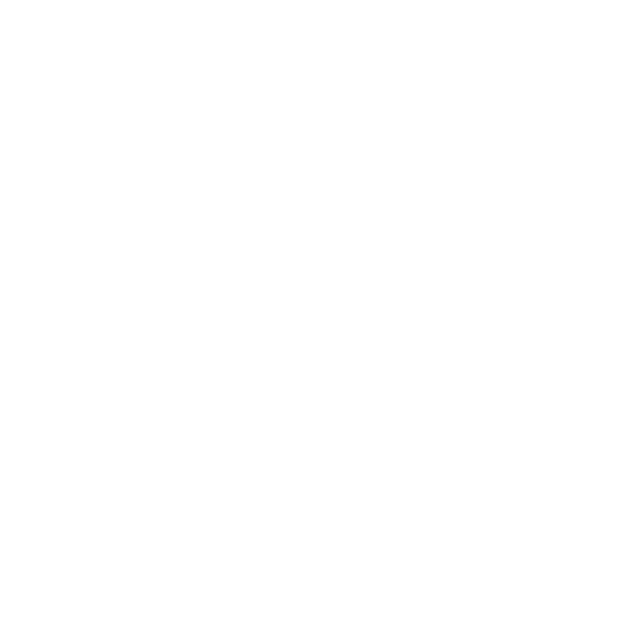
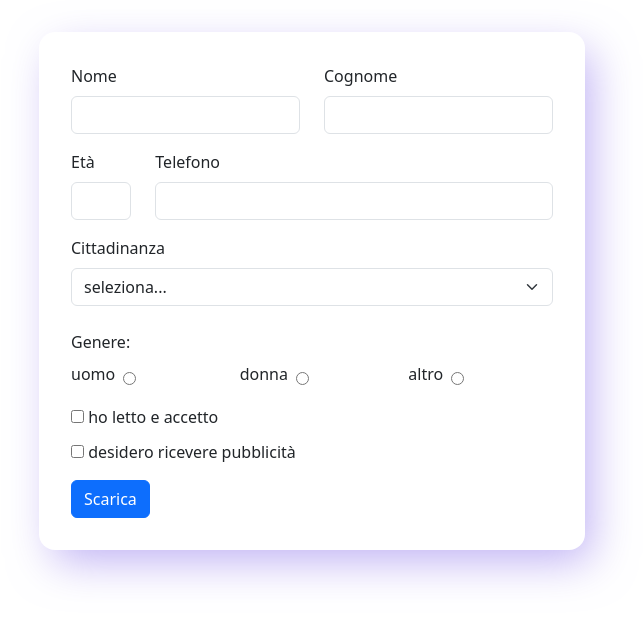
Before and after one commit to fabio-gn/Simple_input_field, a website: page index.html in a window 1280 px wide. Shown: the whole page, without its empty margins (328-971 px from the left). Drawn offline with nearby package versions, Linux system fonts and the light colour scheme.

Commit message:
completato il form e funzione download

```diff
--- a/index.html
+++ b/index.html
@@ -1,19 +1,106 @@
 <!DOCTYPE html>
 <html lang="en">
-<head>
-    <meta charset="UTF-8">
-    <meta name="viewport" content="width=device-width, initial-scale=1.0">
+  <head>
+    <meta charset="UTF-8" />
+    <meta name="viewport" content="width=device-width, initial-scale=1.0" />
     <title>Document</title>
-    <link rel="stylesheet" href="./node_modules/bootstrap/dist/css/bootstrap.min.css">
-</head>
-<body>
-    <div class="container-md-6">
+    <link rel="stylesheet" href="styles.css" />
+    <link
+      rel="stylesheet"
+      href="./node_modules/bootstrap/dist/css/bootstrap.min.css"
+    />
+  </head>
+  <body>
+    <div class="container">
+      <div class="row justify-content-center">
+        <div class="col-lg-6">
+
+            <!-- container dei campi input -->
+          <form id="form" class="container">
+            <div class="row md-6">
+
+              <div class="mb-3 col-md-6">
+                <label for="nome" class="form-label"
+                  >Nome</label
+                >
+                <input
+                  type="text"
+                  class="form-control"
+                  id="nome"
+                  name="nome"
+                  aria-describedby="nome"
+                />
+              </div>
+              <div class="mb-3 col-md-6">
+                <label for="cognome" class="form-label"
+                  >Cognome</label
+                >
+                <input
+                  type="text"
+                  class="form-control"
+                  id="cognome"
+                  name="cognome"
+                  aria-describedby="cognome"
+                />
+              </div>
+            </div>
+
+            <div class="row">
+                <div class="col-2">
+                    <label for="eta" class="form-label">Età</label>
+                    <input class="form-control" type="number" name="eta" id="eta" min="14" max="99">
+                </div>
+                <div class="col-10">
+                    <label class="form-label" for="telefono">Telefono</label>
+                    <input class="form-control "type="tel" name="telefono" id="telefono">
+                </div>
+            </div>
+            <label class="form-label mt-3" for="cittadinanza">Cittadinanza</label>
+            <select id="cittadinanza" class="form-select" aria-label="Default select example">
+                <option selected>seleziona...</option>
+                <option value="italiana">italiana</option>
+                <option value="paesi UE">paesi UE</option>
+                <option value="altro">altro</option>
+              </select>
+            <label for="genere" class="mt-4">Genere:</label>
+            <div class="row mt-2 flex-wrap">
+
+                <div class="d-flex gap-2 align-items-center col-4">
+                    <label for="uomo" class="form-label">uomo</label>
+                    <input type="radio" name="genere" id="uomo" value="uomo">
+                </div>
+                <div class="d-flex gap-2 align-items-center col-4">
+                    <label for="uomodonna" class="form-label">donna</label>
+                    <input type="radio" name="genere" id="donna" value="donna">
+                </div>
+                <div class="d-flex gap-2 align-items-center col-4">
+                    <label for="altro" class="form-label">altro</label>
+                    <input type="radio" name="genere" id="altro" value="altro">
+                </div>
+
+            </div>
+
         <div class="row">
-            <div class="col"></div>
+            <div class="col-12 ">
+
+                <input class="mt-3" type="checkbox" name="hasReadPolicy" id="privacy-policy">
+                <label for="privacy-policy">ho letto e accetto</label>
+
+            </div>
+            <div class="col-12 ">
+
+                <input class="mt-3" type="checkbox" name="acceptAdv" id="acceptAdv">
+                <label for="acceptAdv">desidero ricevere pubblicità</label>
+            </div>
         </div>
+
+            <input class="btn btn-primary mt-3" type="submit" value="Scarica">
+
+          </form>
+        </div>
+      </div>
     </div>
-
-
+    <script src="./script.js"></script>
     <script src="./node_modules/bootstrap/dist/js/bootstrap.bundle.js"></script>
-</body>
+  </body>
 </html>
--- /dev/null
+++ b/script.js
@@ -0,0 +1,48 @@
+//prendo il riferimento al form
+let form = document.getElementById("form");
+
+//ascolto l'evento submit
+form.addEventListener("submit", (event) => {
+  event.preventDefault();
+  //automaticamente creo un oggetto coi valori inseriti nei campi del form
+  const formData = new FormData(form);
+  const data = Object.fromEntries(formData.entries());
+
+  //recupero separatamente alcuni valori del form
+  const genere = document.querySelector('input[name="genere"]:checked');
+  const genereValue = genere ? genere.value : null;
+  const cittadinanza = document.getElementById("cittadinanza").value;
+
+  //creo l'oggetto customizzato che verrà poi scaricato
+  const dataModified = {
+    dati_anagrafici: {
+      nome: data.nome,
+      cognome: data.cognome,
+      eta: data.eta,
+      genere: genereValue,
+      cittadinanza: cittadinanza,
+    },
+    contatti: {
+      numero_di_telefono: data.telefono,
+    },
+    permessi: {
+      privacy_policy: data.hasReadPolicy === "on" ? true : false,
+      advertisement: data.acceptAdv === "on" ? true : false,
+    },
+  };
+
+  //stringifizzo l'oggetto customizzato
+  const jsonData = JSON.stringify(dataModified, null, 2);
+
+  // crea Binary Large OBject
+  const blob = new Blob([jsonData], { type: "application/json" });
+
+  //creo un elemento anchor sull'html e lo clicco
+  const link = document.createElement("a");
+  link.href = URL.createObjectURL(blob);
+  link.download = "form_data.json";
+  link.click();
+
+  //cancello dalla memoria
+  URL.revokeObjectURL(link.href);
+});
--- /dev/null
+++ b/styles.css
@@ -0,0 +1,17 @@
+*{
+    /* outline: 1px solid black; */
+}
+body{
+
+}
+form.container{
+    margin-top: 2rem;
+    box-shadow: 2px 2px 3px 1px;
+    border-radius: 1rem;
+    padding: 2rem;
+    background-color: rgb(255, 255, 255);
+    box-shadow: 10px 15px 44px -4px rgba(169,151,240,0.75);
+    -webkit-box-shadow: 10px 15px 44px -4px rgba(169,151,240,0.75);
+    -moz-box-shadow: 10px 15px 44px -4px rgba(169,151,240,0.75);
+}
+}
```
